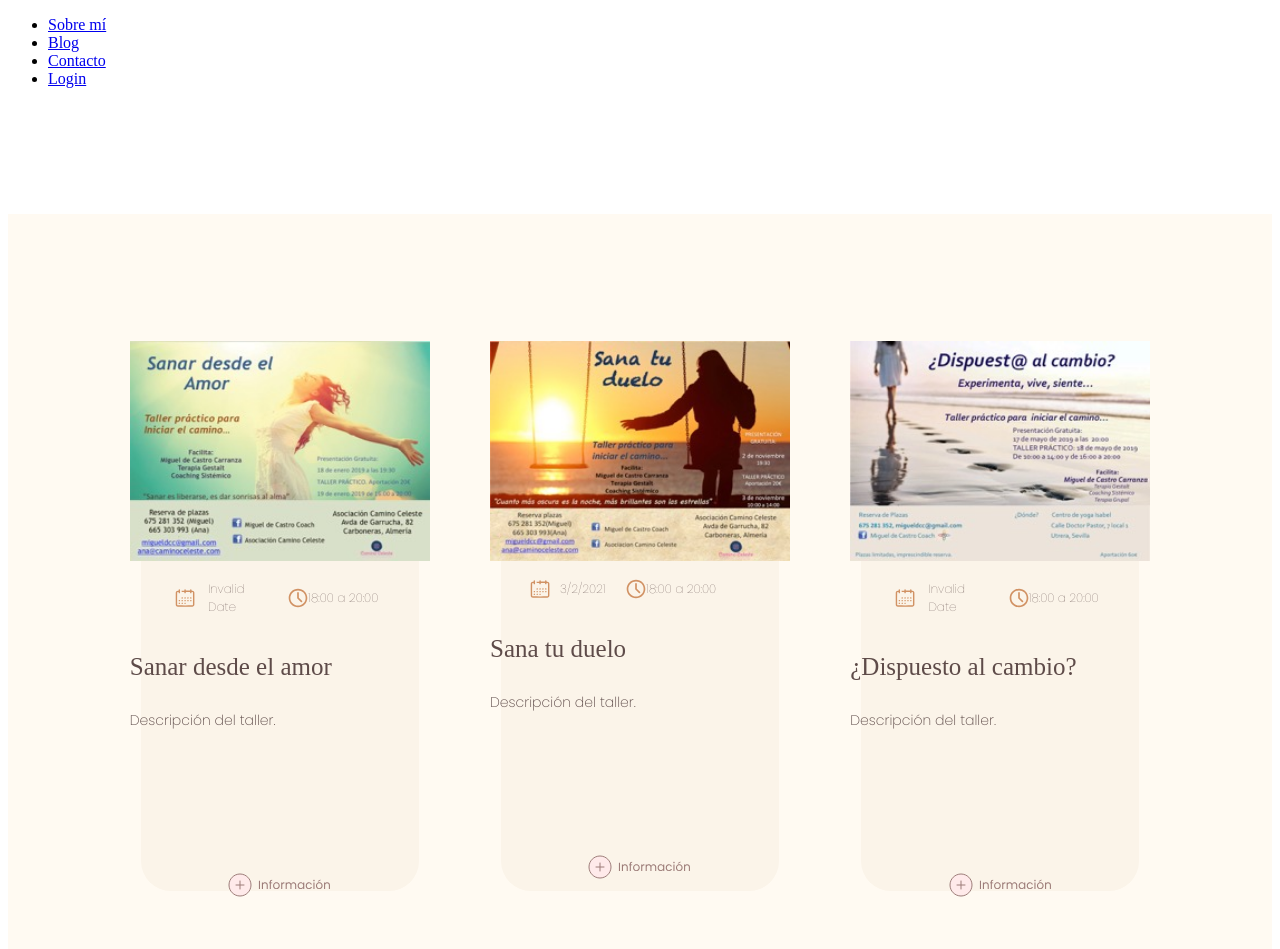
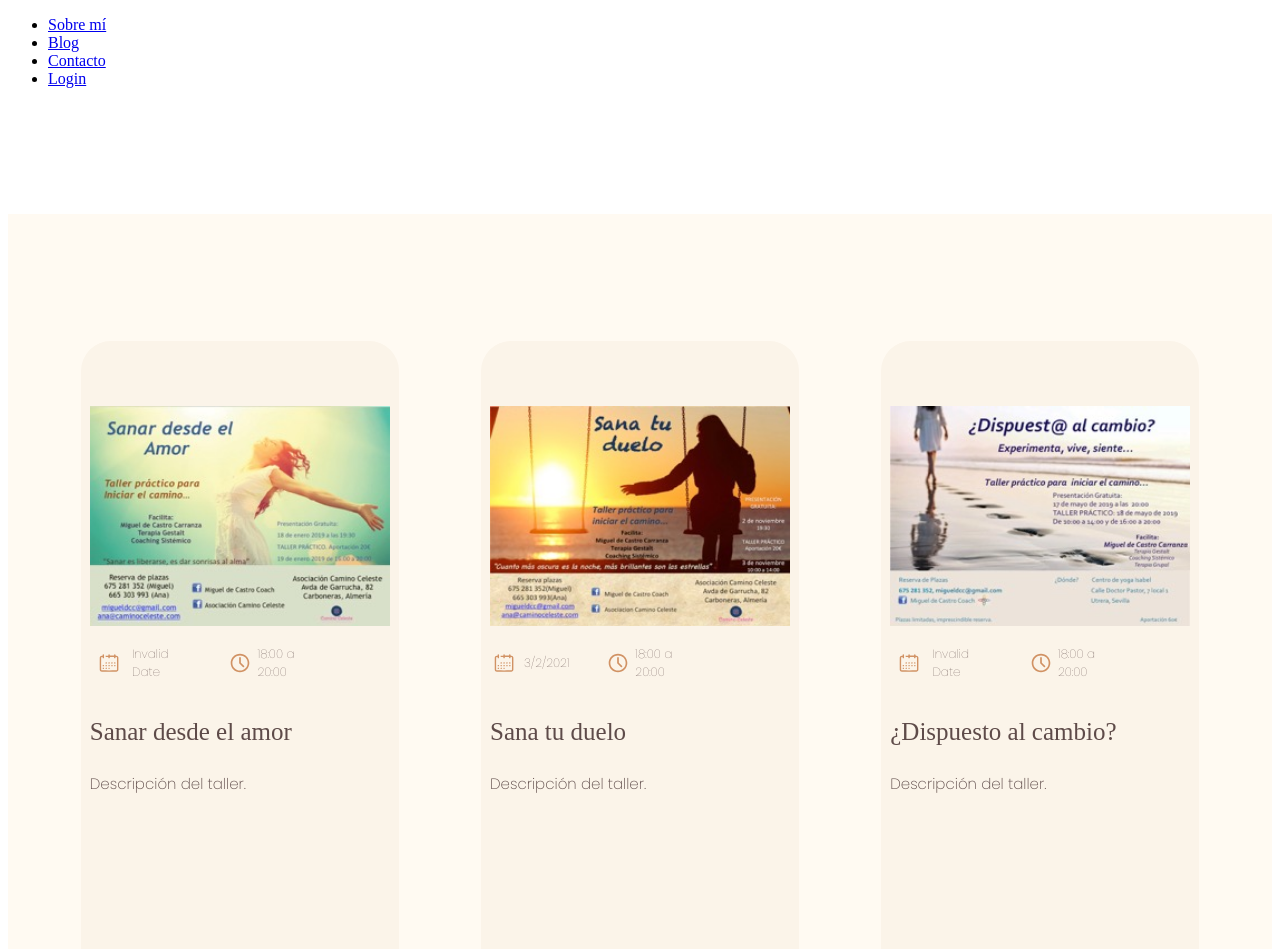
Before and after one commit to blancaden/migueldcastro_frontend, a React (Vite) app: page /talleres in a window 1280 px wide. Shown: the top 949 px of the page. Built offline with nearby package versions, Linux system fonts and the light colour scheme; data requests are answered from the project's data file; a web font is replaced by a local one.

Commit message:
added styles

```diff
--- a/src/components/WorkshopCard/WorkshopCard.css
+++ b/src/components/WorkshopCard/WorkshopCard.css
@@ -11,13 +11,12 @@
 .workshop-card {
   display: flex;
   flex-direction: column;
-
   align-items: center;
   background-color: #FBF4E9;
   border-radius: 30px;
-
   width: 22%;
-  height: 550px;
+  height: 600px;
+  padding: 65px 20px 10px 20px;
   margin-bottom: 10%;
 }
 
@@ -29,14 +28,13 @@
 .workshop-image{
   width: 300px;
   height: 220px;
-
 }
 
 .workshop-date-and-schedule-container {
   display: flex;
   align-items: center;
-  gap: 10%;
-  margin-left: 15%
+  gap: 15%;
+  margin-left: 3%
 }
 
 .workshop-date {
@@ -54,7 +52,11 @@
   align-items: center;
   font-size: 12px;
   font-weight: 100;
+  gap: 10%;
 
+}
+.workshop-schedule p {
+  width: 50px;
 }
 
 .workshop-title-and-description{
@@ -69,10 +71,10 @@
 }
 
 .workshop-description {
-  font-size: 14px;
+  font-size: 15px;
   font-weight: 200;
   text-align: justify;
-  line-height: 2;
+  line-height: 1.75;
 }
 
 .icon-workshop {
@@ -88,6 +90,12 @@
 .workshop-button-container {
   position: relative;
   text-decoration: none;
+}
+
+.svg1{
+  width: 125px;
+  height: 30px;
+  margin-top: 10%;
 }
 
 .svg2 {
```
Also changed, not shown: src/components/WorkshopCatalogue/WorkshopCatalogue.css (line endings or trailing spaces).
